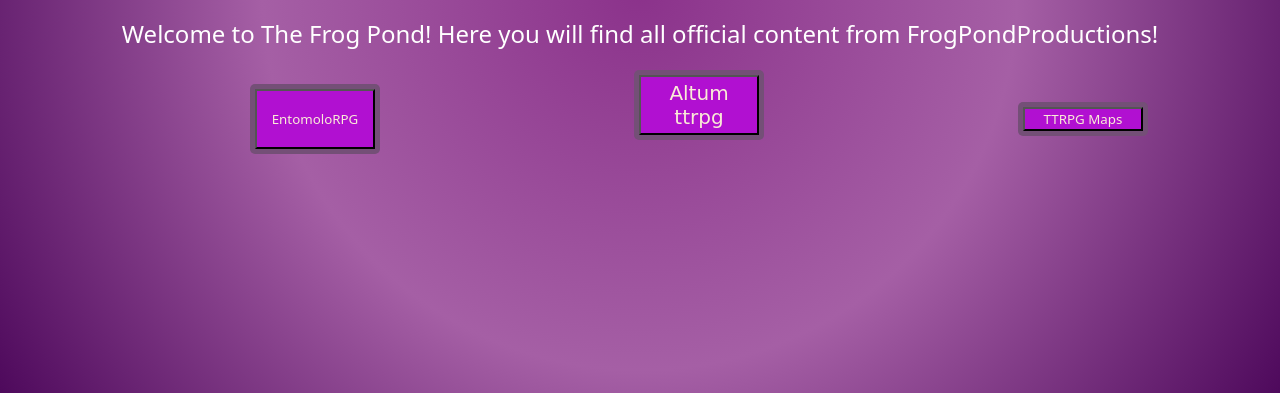
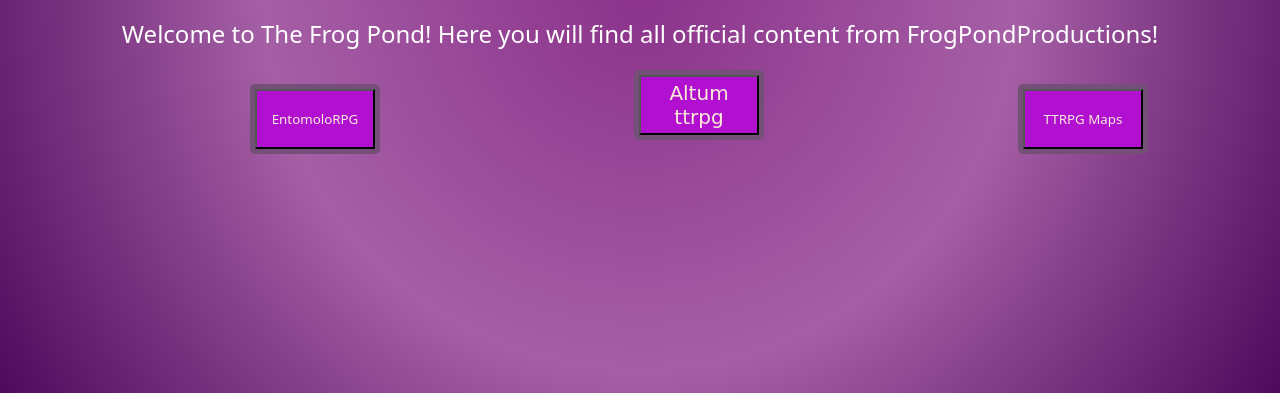
Before and after one commit to FroginABog5/FrogPondProductions, a plain HTML site: page index.html in a window 1280 px wide. Shown: the part 407-800 px from the top of the page. Drawn offline with Linux system fonts and the light colour scheme; a web font is replaced by a local one.

Commit message:
Update styleindex.css

```diff
--- a/css/styleindex.css
+++ b/css/styleindex.css
@@ -82,7 +82,7 @@ h2 {
 
 .maps {
   width: 120px;
-  height: 60ox;
+  height: 60px;
   background-color: rgb(177, 16, 209);
   color: antiquewhite;
   cursor: pointer;
```
